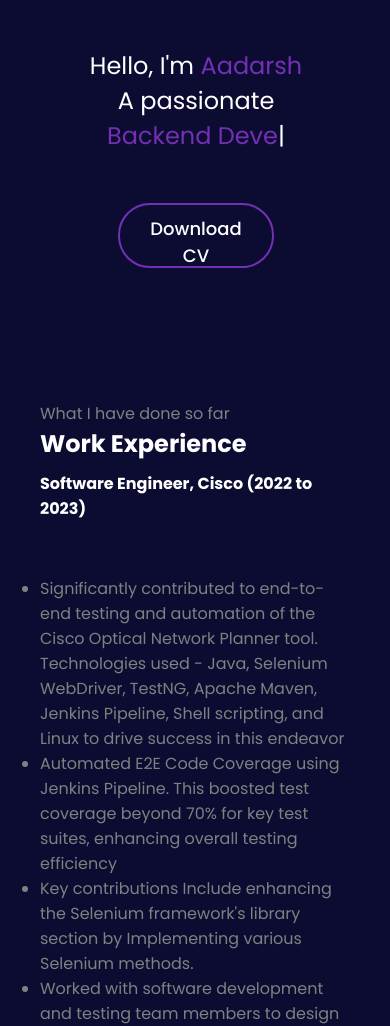
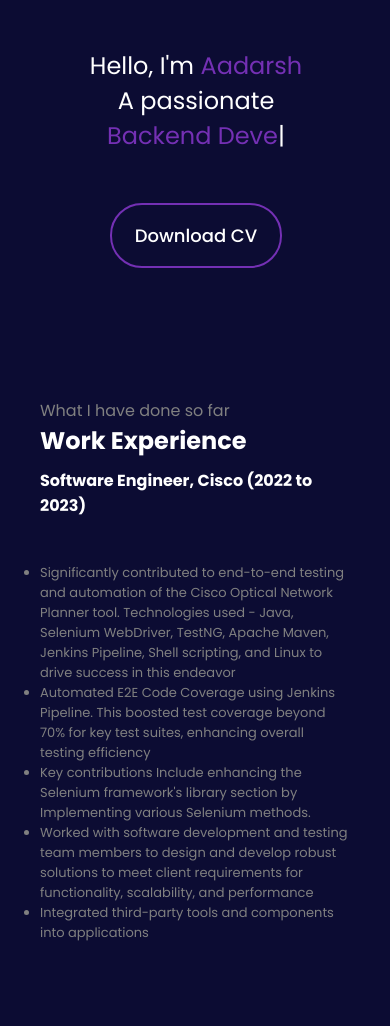
Before and after one commit to aadarsh76/myPortfolio, a plain HTML site: page index.html in a window 390 px wide. Shown: the part 82-1108 px from the top of the page. Drawn offline with nearby package versions, Linux system fonts and the light colour scheme.

Commit message:
responsiveness

```diff
--- a/index.html
+++ b/index.html
@@ -412,8 +412,9 @@
                 align-items: center;
                 gap: 10px;
                 padding-bottom: 24pc;
+                /* max-width: 80vw; */
                 margin: 40px;
-                height: 25vh;
+                height: 40vh;
                 max-width: fit-content;
             }
 
@@ -426,9 +427,10 @@
             }
 
             .secondSection ul {
-            margin: 50px auto;
+            margin: 40px auto;
             color: grey;
             width: 100%;
+            font-size: small;
             }
 
             .thirdSection {
@@ -486,7 +488,7 @@
 
 .email {
     height: 182px;
-    width: 50%;
+    width: 66%;
     background-color: #091048;
     padding: 20px;
     border-radius: 5rem;
@@ -573,7 +575,7 @@
         }
 
         .dwnldBtn {
-            width: 50%;
+            width: 55%;
             height: 65px;
             margin-top: 50px;
             font-size: large;
```
